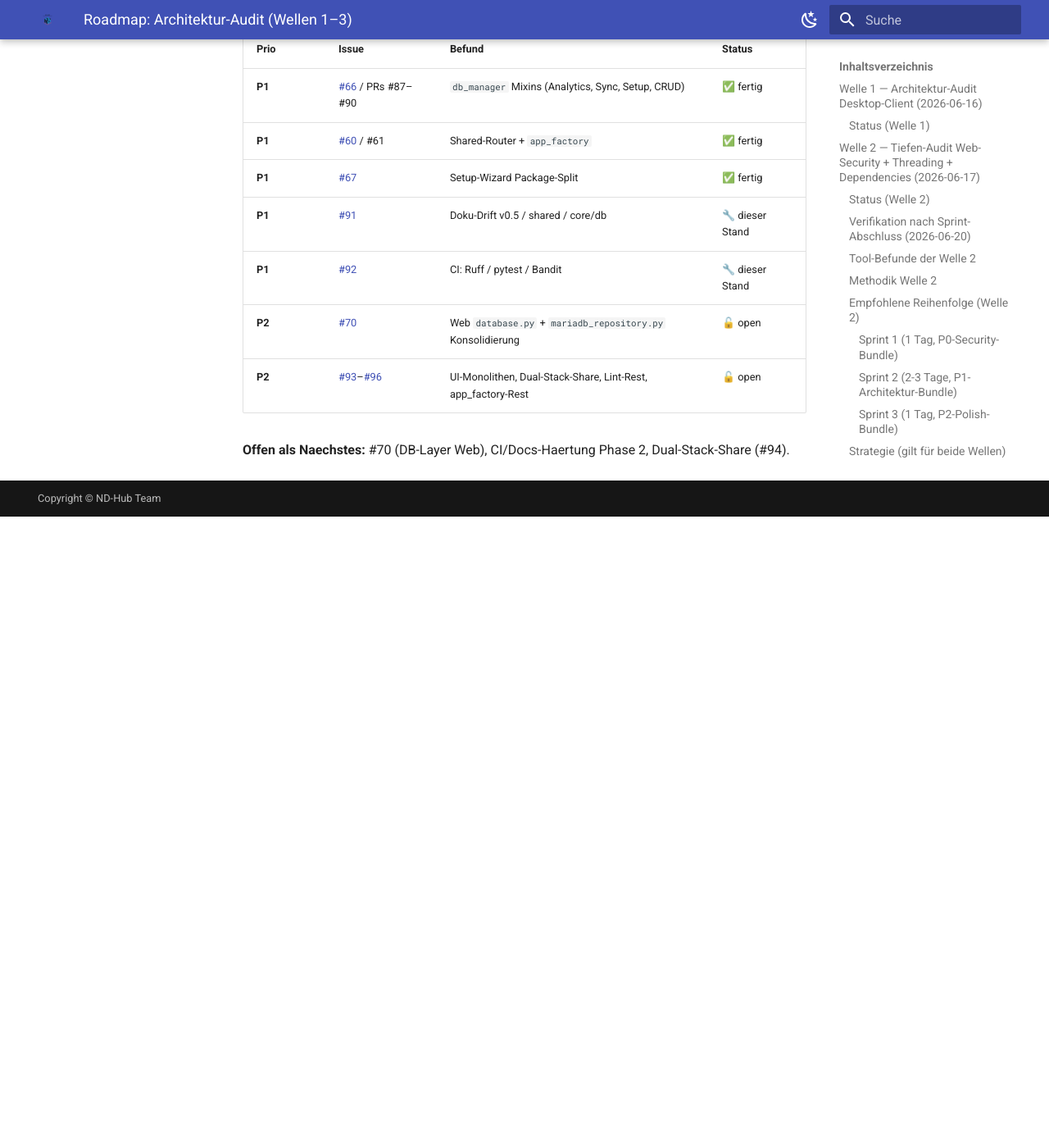
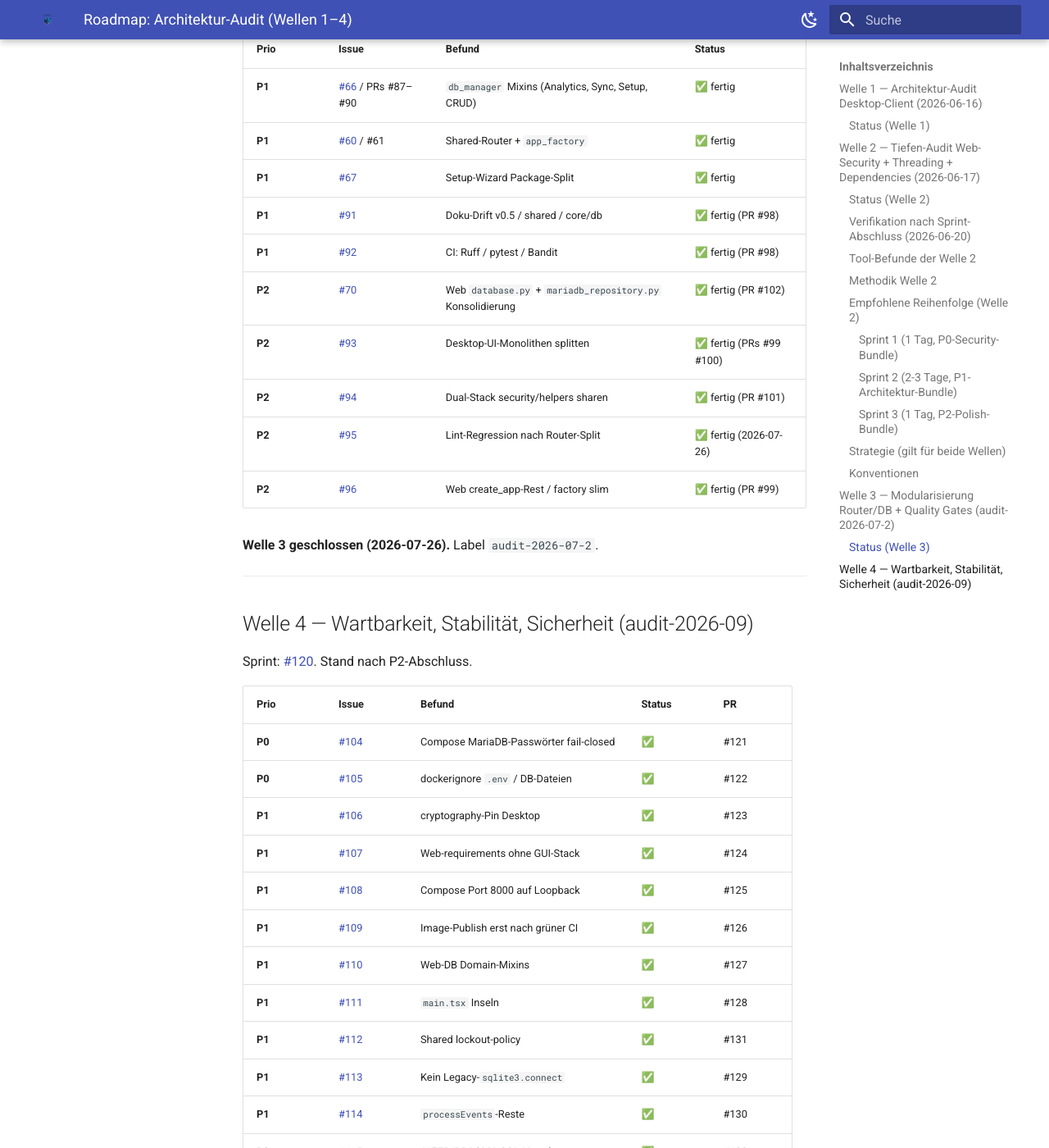
Before and after one commit to QuasiniusQuaks/nd-hub, an MkDocs documentation site: the page built from docs/ARCHITEKTUR_AUDIT_ROADMAP.md, in a window 1280 px wide and 1400 px high, scrolled down 5273 px. Shown: the whole window at 82% size. Built offline with MkDocs 1.6.1 and Material for MkDocs 9.7.7, drawn with Linux system fonts in a browser that asks for light colours; before the commit the page ends 5903 px from its top, so only the background shows below that; some of the changed text lies outside the part shown.

Commit message:
docs: close Welle 3 and record Welle 4 in the audit roadmap (#119) (#136)
* docs: close Welle 3 and record Welle 4 in the audit roadmap (#119)

Resolves: #119

* docs: link Welle 4 #119 to PR #136

---------

Co-authored-by: Caligula <caligula@ndhub.local>

```diff
--- a/docs/ARCHITEKTUR_AUDIT_ROADMAP.md
+++ b/docs/ARCHITEKTUR_AUDIT_ROADMAP.md
@@ -1,4 +1,4 @@
-# Roadmap: Architektur-Audit (Wellen 1–3)
+# Roadmap: Architektur-Audit (Wellen 1–4)
 
 ## Welle 1 — Architektur-Audit Desktop-Client (2026-06-16)
 
@@ -132,9 +132,37 @@ Mixins unter `core/db/*` zerlegt (Issues #60–#69 geschlossen).
 | **P1** | [#66](https://github.com/QuasiniusQuaks/nd-hub/issues/66) / PRs #87–#90 | `db_manager` Mixins (Analytics, Sync, Setup, CRUD) | ✅ fertig |
 | **P1** | [#60](https://github.com/QuasiniusQuaks/nd-hub/issues/60) / #61 | Shared-Router + `app_factory` | ✅ fertig |
 | **P1** | [#67](https://github.com/QuasiniusQuaks/nd-hub/issues/67) | Setup-Wizard Package-Split | ✅ fertig |
-| **P1** | [#91](https://github.com/QuasiniusQuaks/nd-hub/issues/91) | Doku-Drift v0.5 / shared / core/db | 🔧 dieser Stand |
-| **P1** | [#92](https://github.com/QuasiniusQuaks/nd-hub/issues/92) | CI: Ruff / pytest / Bandit | 🔧 dieser Stand |
-| **P2** | [#70](https://github.com/QuasiniusQuaks/nd-hub/issues/70) | Web `database.py` + `mariadb_repository.py` Konsolidierung | 🔓 open |
-| **P2** | [#93](https://github.com/QuasiniusQuaks/nd-hub/issues/93)–[#96](https://github.com/QuasiniusQuaks/nd-hub/issues/96) | UI-Monolithen, Dual-Stack-Share, Lint-Rest, app_factory-Rest | 🔓 open |
+| **P1** | [#91](https://github.com/QuasiniusQuaks/nd-hub/issues/91) | Doku-Drift v0.5 / shared / core/db | ✅ fertig (PR #98) |
+| **P1** | [#92](https://github.com/QuasiniusQuaks/nd-hub/issues/92) | CI: Ruff / pytest / Bandit | ✅ fertig (PR #98) |
+| **P2** | [#70](https://github.com/QuasiniusQuaks/nd-hub/issues/70) | Web `database.py` + `mariadb_repository.py` Konsolidierung | ✅ fertig (PR #102) |
+| **P2** | [#93](https://github.com/QuasiniusQuaks/nd-hub/issues/93) | Desktop-UI-Monolithen splitten | ✅ fertig (PRs #99 #100) |
+| **P2** | [#94](https://github.com/QuasiniusQuaks/nd-hub/issues/94) | Dual-Stack security/helpers sharen | ✅ fertig (PR #101) |
+| **P2** | [#95](https://github.com/QuasiniusQuaks/nd-hub/issues/95) | Lint-Regression nach Router-Split | ✅ fertig (2026-07-26) |
+| **P2** | [#96](https://github.com/QuasiniusQuaks/nd-hub/issues/96) | Web create_app-Rest / factory slim | ✅ fertig (PR #99) |
 
-**Offen als Naechstes:** #70 (DB-Layer Web), CI/Docs-Haertung Phase 2, Dual-Stack-Share (#94).
+**Welle 3 geschlossen (2026-07-26).** Label `audit-2026-07-2`.
+
+---
+
+## Welle 4 — Wartbarkeit, Stabilität, Sicherheit (audit-2026-09)
+
+Sprint: [#120](https://github.com/QuasiniusQuaks/nd-hub/issues/120). Stand nach P2-Abschluss.
+
+| Prio | Issue | Befund | Status | PR |
+|---|---|---|---|---|
+| **P0** | [#104](https://github.com/QuasiniusQuaks/nd-hub/issues/104) | Compose MariaDB-Passwörter fail-closed | ✅ | #121 |
+| **P0** | [#105](https://github.com/QuasiniusQuaks/nd-hub/issues/105) | dockerignore `.env` / DB-Dateien | ✅ | #122 |
+| **P1** | [#106](https://github.com/QuasiniusQuaks/nd-hub/issues/106) | cryptography-Pin Desktop | ✅ | #123 |
+| **P1** | [#107](https://github.com/QuasiniusQuaks/nd-hub/issues/107) | Web-requirements ohne GUI-Stack | ✅ | #124 |
+| **P1** | [#108](https://github.com/QuasiniusQuaks/nd-hub/issues/108) | Compose Port 8000 auf Loopback | ✅ | #125 |
+| **P1** | [#109](https://github.com/QuasiniusQuaks/nd-hub/issues/109) | Image-Publish erst nach grüner CI | ✅ | #126 |
+| **P1** | [#110](https://github.com/QuasiniusQuaks/nd-hub/issues/110) | Web-DB Domain-Mixins | ✅ | #127 |
+| **P1** | [#111](https://github.com/QuasiniusQuaks/nd-hub/issues/111) | `main.tsx` Inseln | ✅ | #128 |
+| **P1** | [#112](https://github.com/QuasiniusQuaks/nd-hub/issues/112) | Shared lockout-policy | ✅ | #131 |
+| **P1** | [#113](https://github.com/QuasiniusQuaks/nd-hub/issues/113) | Kein Legacy-`sqlite3.connect` | ✅ | #129 |
+| **P1** | [#114](https://github.com/QuasiniusQuaks/nd-hub/issues/114) | `processEvents`-Reste | ✅ | #130 |
+| **P2** | [#115](https://github.com/QuasiniusQuaks/nd-hub/issues/115) | ALTER/PRAGMA SQL-Literale | ✅ | #132 |
+| **P2** | [#116](https://github.com/QuasiniusQuaks/nd-hub/issues/116) | except-Hotspots typisieren | ✅ | #133 |
+| **P2** | [#117](https://github.com/QuasiniusQuaks/nd-hub/issues/117) | CI Coverage-Gate + Sync-Worker-Kern | ✅ | #134 |
+| **P2** | [#118](https://github.com/QuasiniusQuaks/nd-hub/issues/118) | Dockerfile nur Runtime-Artefakt | ✅ | #135 |
+| **P2** | [#119](https://github.com/QuasiniusQuaks/nd-hub/issues/119) | Diese Roadmap + README | ✅ | #136 |
```
Also changed, not shown: README.md (+3 -2 lines).
